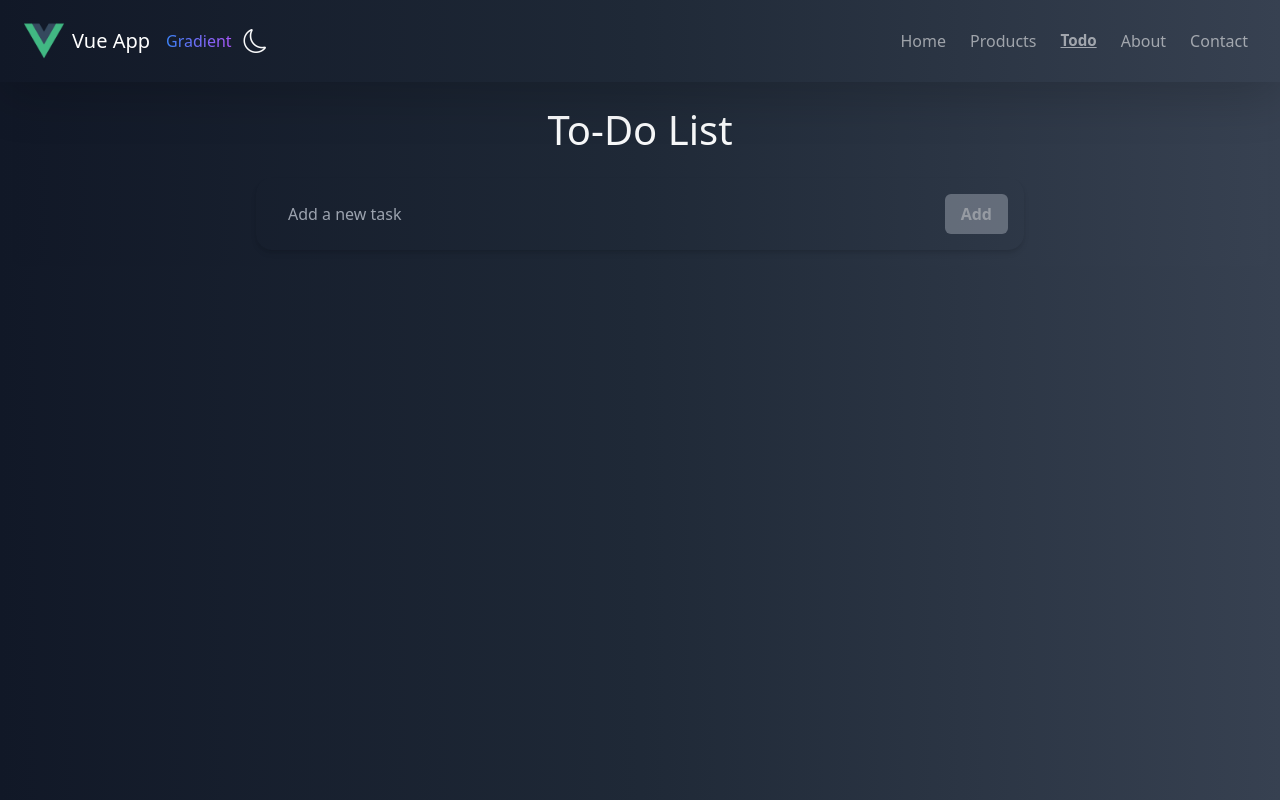
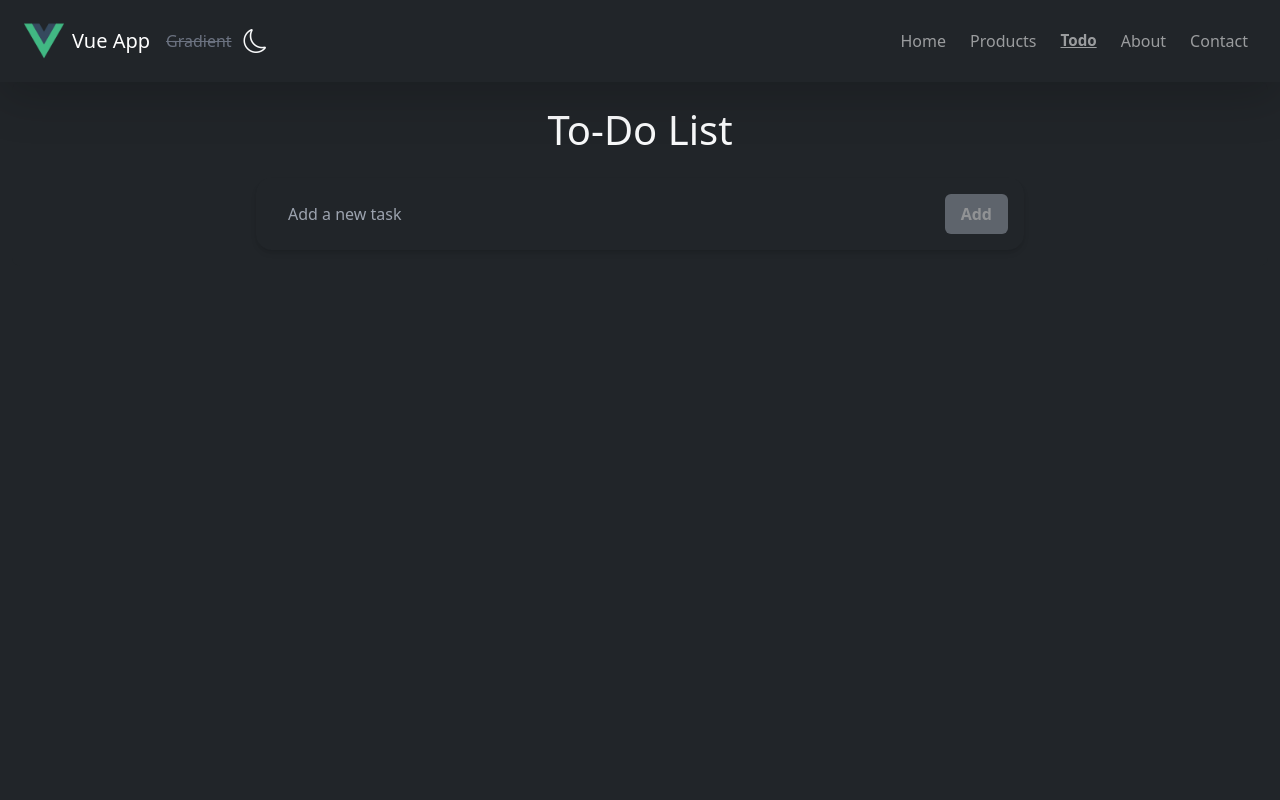
Before and after one commit to Abdu-user/Web-Dev-Skills-, a Vue app: page /todo in a window 1280 px wide. Built offline with nearby package versions, Linux system fonts and the light colour scheme.

Commit message:
Vue App v2.8.6.3
some minor adjustments

```diff
--- a/src/stores/GlobalStore.ts
+++ b/src/stores/GlobalStore.ts
@@ -15,7 +15,7 @@ export const useGlobalStore = defineStore("globalStore", {
     return {
       theme: "dark",
       isMobile: false,
-      useGradient: true,
+      useGradient: false,
     };
   },
   actions: {
--- a/src/stores/ToDoStore.ts
+++ b/src/stores/ToDoStore.ts
@@ -11,6 +11,9 @@ interface ToDoState {
   todos: ToDo[];
   todoText: string;
   datalist: string[];
+  possibleDatalistOptions: {
+    [key: string]: number;
+  };
 }
 const saveTheTodo = (todos: ToDo[]) => {
   localStorage.setItem("todos", JSON.stringify(todos));
@@ -21,6 +24,7 @@ export const useToDoStore = defineStore("todo", {
     todos: [],
     todoText: "",
     datalist: ["Buy groceries", "Complete homework", "Walk the dog", "Call mom", "Read a book", "Exercise", "Plan the week"],
+    possibleDatalistOptions: {},
   }),
   actions: {
     addTodo(text: string) {
@@ -32,6 +36,9 @@ export const useToDoStore = defineStore("todo", {
         createdDate: new Date(),
       };
       this.todos.push(newTodo);
+      if (!this.possibleDatalistOptions[text]) this.possibleDatalistOptions[text] = 0;
+      this.possibleDatalistOptions[text]++;
+
       this.todoText = "";
       saveTheTodo(this.todos);
     },
```
